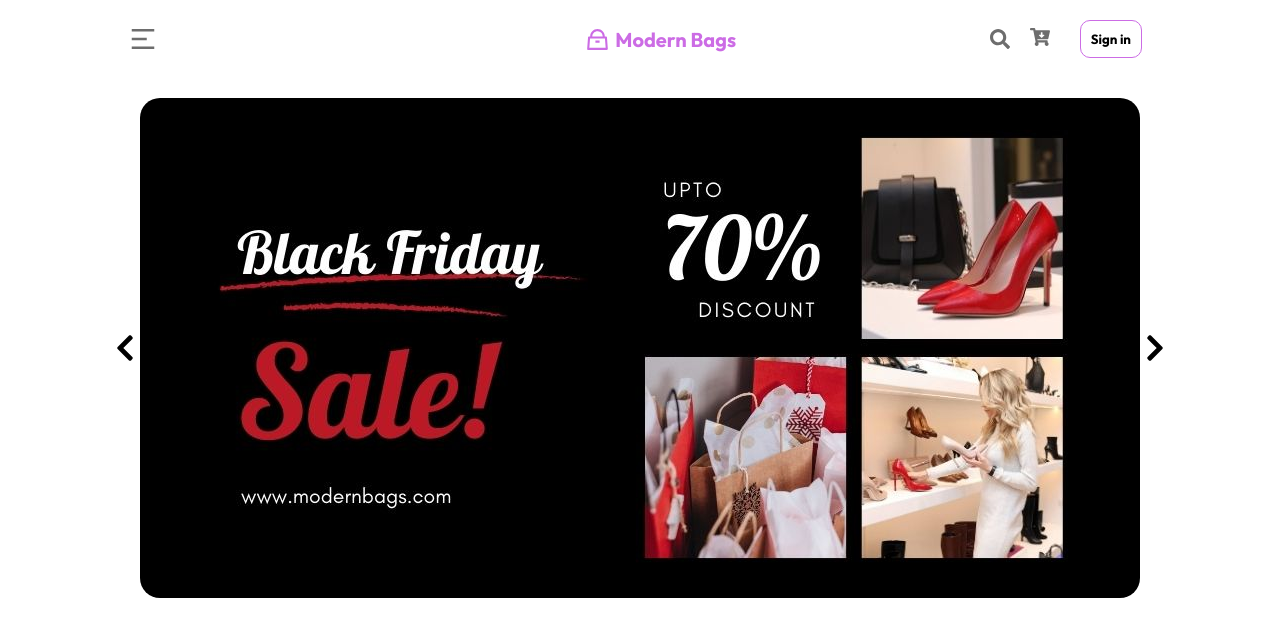
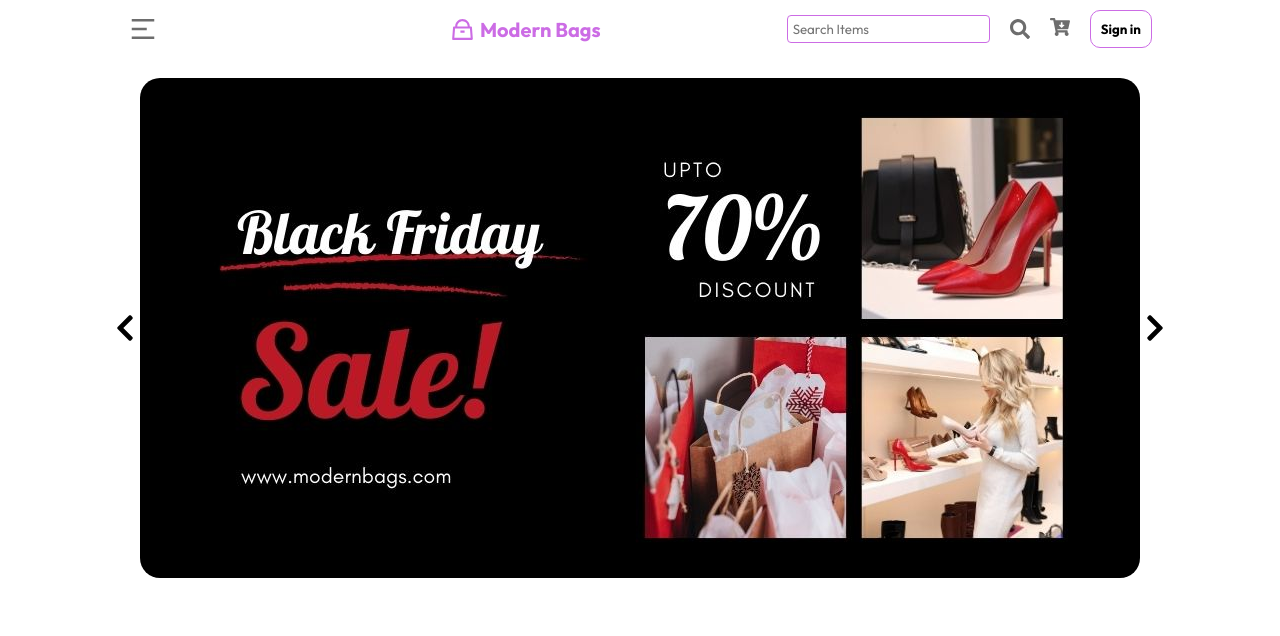
Before and after one commit to deepakdk11/modern-bags, a React (Vite) app: page / in a window 1280 px wide. Both pictures are taken after a click on the button 999 px from the left and 39 px from the top of the page. Shown: the top 636 px of the page. Built offline with nearby package versions, Linux system fonts and the light colour scheme.

Commit message:
Add Search features

```diff
--- a/src/components/Image Slider/ImageSlider.jsx
+++ b/src/components/Image Slider/ImageSlider.jsx
@@ -27,9 +27,9 @@ const ImageSlider = ({images}) => {
 
     return(
         <div className="image-slider">
-            <FaChevronLeft size={30} onClick={decrease} />
+            <FaChevronLeft size={30} onClick={decrease} style={{cursor: "pointer"}} />
             <img src={images[number]} alt="image" />
-            <FaChevronRight size={30} onClick={increase} />
+            <FaChevronRight size={30} onClick={increase} style={{cursor: "pointer"}} />
         </div>
 
     );
--- a/src/components/Navbar/Navbar.jsx
+++ b/src/components/Navbar/Navbar.jsx
@@ -1,9 +1,10 @@
 import React, { useState } from "react";
 import "./Navbar.css"
-import { FaSearch, FaCartArrowDown } from "react-icons/fa";
+import { FaCartArrowDown } from "react-icons/fa";
 import { Link } from "react-router-dom";
 import { RiHandbagLine } from "react-icons/ri";
 import Menu from "../Menu/Menu";
+import SearchItems from "../SearchItems/SearchItems";
 
 const Navbar = ({setPopup}) => {
 
@@ -17,12 +18,7 @@ const Navbar = ({setPopup}) => {
 
             <div className="add-cart">
 
-                <FaSearch
-                    role="button"
-                    className="icons"
-                    size={20}
-                    style={{cursor:"pointer"}}
-                />
+                <SearchItems />
 
                 <Link to="/cart">
                     <FaCartArrowDown
--- a/src/components/SearchItems/SearchItems.css
+++ b/src/components/SearchItems/SearchItems.css
@@ -0,0 +1,17 @@
+.searchBox{
+    display: flex;
+    justify-content: center;
+    align-items: center;
+    gap: 20px;
+}
+
+.search{
+    padding: 5px;
+    border: 1px solid #cc6ce5;
+    border-radius: 4px;
+    font-family: "Outfit", sans-serif;
+}
+
+.search:focus{
+    outline: none;
+}
--- a/src/components/SearchItems/SearchItems.jsx
+++ b/src/components/SearchItems/SearchItems.jsx
@@ -0,0 +1,24 @@
+import React, { useState } from 'react'
+import "./SearchItems.css"
+import { FaSearch } from "react-icons/fa";
+
+const SearchItems = () => {
+
+  const [hideSearch, setHideSearc] = useState(false)
+
+  return (
+    <div className='searchBox'>
+      { hideSearch && (<form>
+        <input className='search' type="text" placeholder='Search Items' />
+      </form>)}
+        <FaSearch
+         role="button"
+         size={20}
+         style={{cursor:"pointer"}}
+         onClick={() => setHideSearc(!hideSearch)}
+        />
+    </div>
+  )
+}
+
+export default SearchItems
--- a/src/components/loginPopupPage/LoginPopupPage.css
+++ b/src/components/loginPopupPage/LoginPopupPage.css
@@ -20,7 +20,7 @@
     cursor: pointer;
 }
 
-form{
+.login{
     font-family: "Josefin Sans", sans-serif;
     font-size: 14px;
     padding: 10px;
@@ -32,23 +32,23 @@ form{
     border-radius: 5px;
 }
 
-form .input-container{
+.login .input-container{
     display: flex;
     flex-direction: column;
 }
 
-form input{
+.login input{
     margin: 10px;
     padding: 10px;
     outline: none;
     border-radius: 5px;
     border: 1px solid rgb(99, 99, 99);
 }
-form input:focus{
+.login input:focus{
     outline: none;
 }
 
-button{
+.login button{
     margin: 10px;
     padding: 10px;
     border: 0;
```
Also changed, not shown: src/components/Menu/Menu.jsx (+7 -1 lines).
